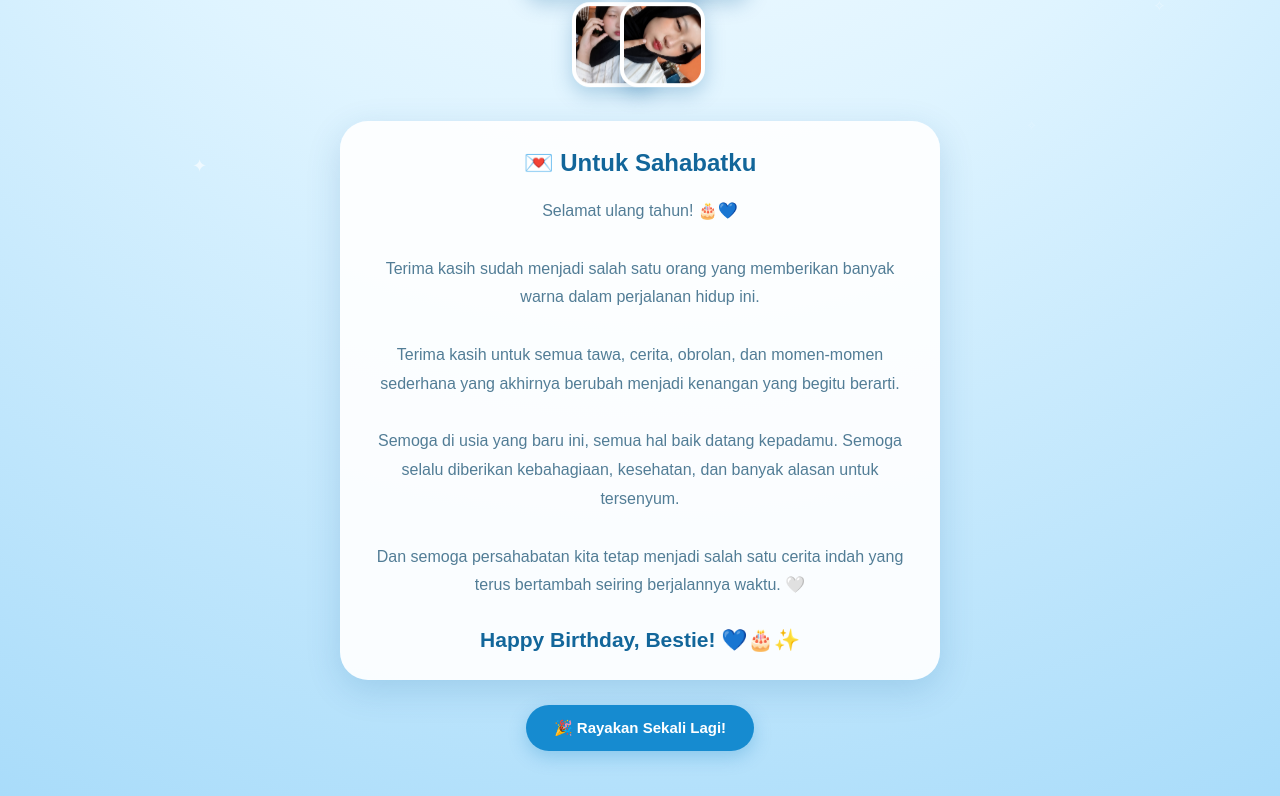
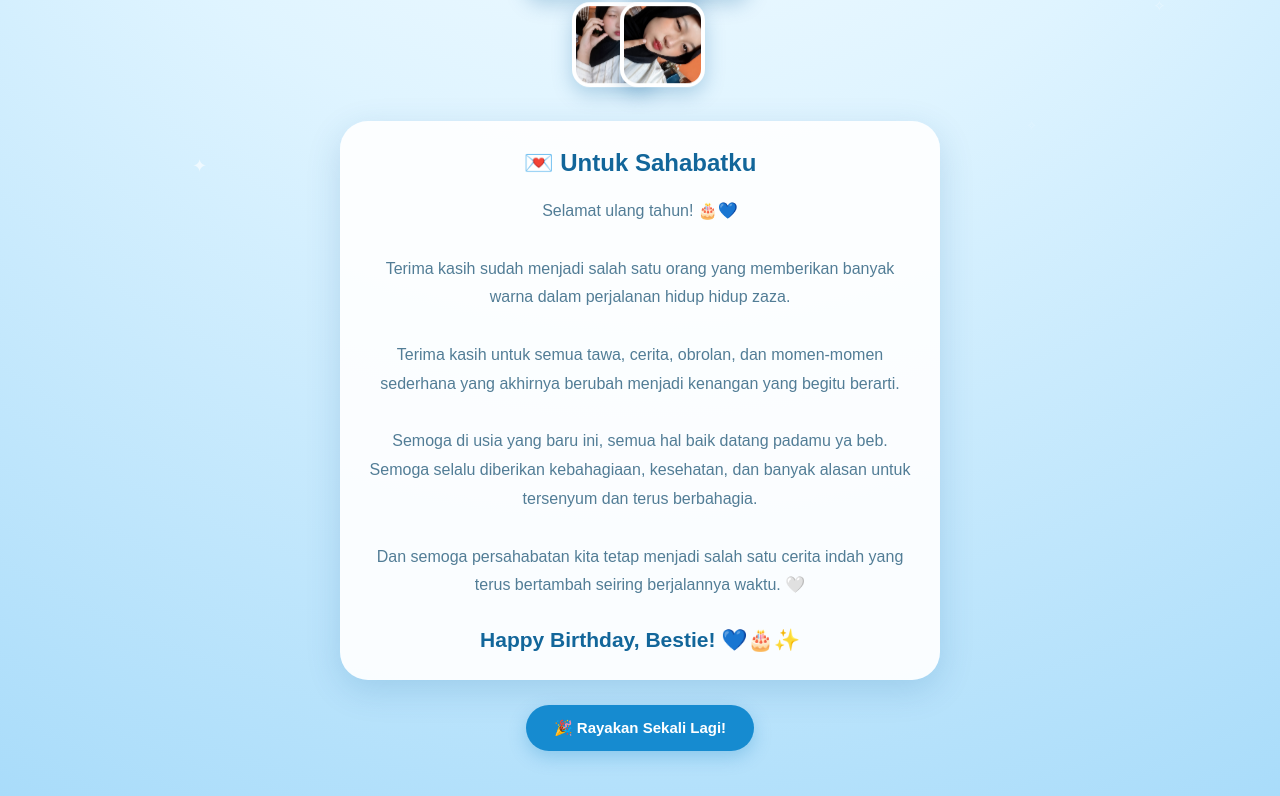
Before and after one commit to zaza110607/Birthday-Adventure, a plain HTML site: page akhir.html in a window 1280 px wide. Shown: the part 485-1281 px from the top of the page. Drawn offline with Linux system fonts and the light colour scheme.

Commit message:
Update text in akhir.html for personalization

```diff
--- a/akhir.html
+++ b/akhir.html
@@ -369,7 +369,7 @@
 
                 Terima kasih sudah menjadi salah satu
                 orang yang memberikan banyak warna
-                dalam perjalanan hidup ini.
+                dalam perjalanan hidup hidup zaza.
                 <br><br>
 
                 Terima kasih untuk semua tawa,
@@ -379,10 +379,10 @@
                 <br><br>
 
                 Semoga di usia yang baru ini,
-                semua hal baik datang kepadamu.
+                semua hal baik datang padamu ya beb.
                 Semoga selalu diberikan kebahagiaan,
                 kesehatan, dan banyak alasan untuk
-                tersenyum.
+                tersenyum dan terus berbahagia.
                 <br><br>
 
                 Dan semoga persahabatan kita tetap
```
